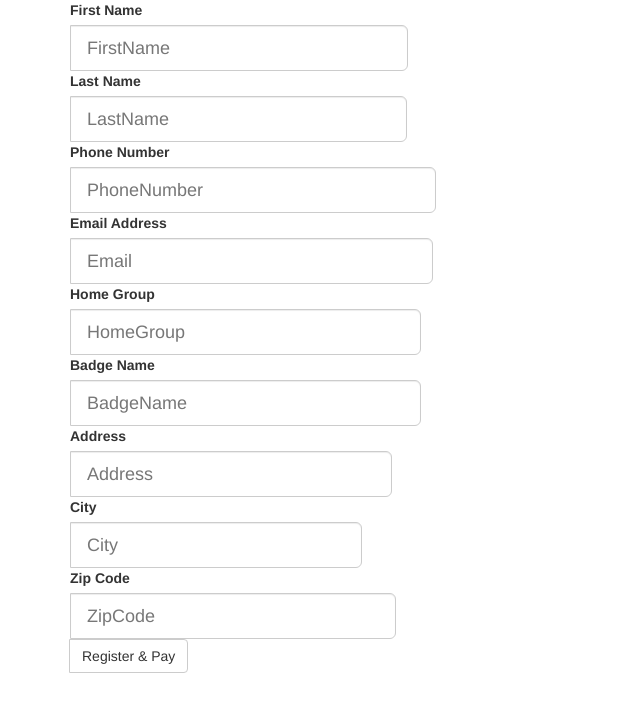
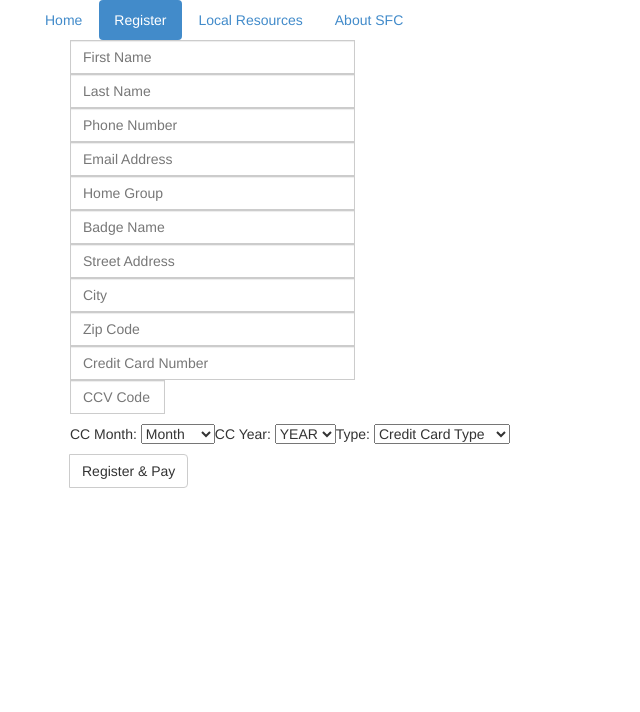
Before and after one commit to janarde/sfc, a Node project: template views/registration.jade in a window 1280 px wide. Shown: the top 712 px of the page, without its empty margins (0-640 px from the left). Run offline with Node 20 templates, Linux system fonts and the light colour scheme; the template is opened without the code that fills it, so the values that code supplies are empty; some libraries are stand-ins or nearby versions.

Commit message:
paypal integration checkin

```diff
--- a/app.js
+++ b/app.js
@@ -8,13 +8,20 @@ var express = require('express')
   , domain = require('domain')
   , serverDomain = domain.create()
   , user = require('./routes/user')
-  , http = require('http')
-  , path = require('path');
+  , https = require('https')
+  , path = require('path')
+  , crypto = require('crypto')
+  , fs = require("fs");
+
+var config     = {
+		  key: fs.readFileSync('./public/resources/privatekey.pem'),
+		 cert: fs.readFileSync('./public/resources/certificate.pem')
+		};
 
 var app = express();
 
 // all environments
-app.set('port', process.env.PORT || 3000);
+app.set('port', process.env.PORT || 443);
 app.set('views', __dirname + '/views');
 app.set('view engine', 'jade');
 app.use(express.favicon());
@@ -35,9 +42,10 @@ app.get('/about', routes.about);
 app.get('/registration', routes.registration);
 app.get('/resources', routes.resources);
 app.post('/register', routes.register);
+app.get('/confirm', routes.confirm);
 
 serverDomain.run(function () {
-	http.createServer(app).listen(app.get('port'), function(){
+	https.createServer(config, app).listen(app.get('port'), function(){
 		console.log('Express server listening on port ' + app.get('port'));
 	});
 });
--- a/package.json
+++ b/package.json
@@ -8,6 +8,7 @@
   "dependencies": {
     "express": "3.2.6",
     "jade": "*",
-    "mysql": "*"
+    "mysql": "*",
+    "paypal-rest-sdk": "*"
   }
 }
--- a/public/js/registrationController.js
+++ b/public/js/registrationController.js
@@ -39,6 +39,31 @@ function RegistrationController() {
 			return false;
 		} else if (payload.badgeName == '') {
 			message = "You must provide your badge name.";
+			$('#registration-error-alert').text(message);
+			$('#registration-error-alert').css('display','inline-block');
+			return false;
+		} else if (payload.cc == '') {
+			message = "You must provide your Credit Card number.";
+			$('#registration-error-alert').text(message);
+			$('#registration-error-alert').css('display','inline-block');
+			return false;
+		} else if (payload.ccv == '') {
+			message = "You must provide your ccv number - The last 3 digits on the back of your card.";
+			$('#registration-error-alert').text(message);
+			$('#registration-error-alert').css('display','inline-block');
+			return false;
+		} else if (payload.expireMonth == '00') {
+			message = "You must provide your Credit Card expiration month";
+			$('#registration-error-alert').text(message);
+			$('#registration-error-alert').css('display','inline-block');
+			return false;
+		} else if (payload.expireYear == '00') {
+			message = "You must provide your Credit Card expiration year";
+			$('#registration-error-alert').text(message);
+			$('#registration-error-alert').css('display','inline-block');
+			return false;
+		} else if (payload.ccType == '00') {
+			message = "You must provide your Credit Card Type";
 			$('#registration-error-alert').text(message);
 			$('#registration-error-alert').css('display','inline-block');
 			return false;
@@ -95,7 +120,12 @@ $(document).ready(function() {
 	            city: $('#city').val(),
 	            zip: $('#zip').val(),
 	            homeGroup: $('#home-group').val(),
-	            badgeName: $('#badge-name').val()
+	            badgeName: $('#badge-name').val(),
+	            cc: $('#cc').val(),
+	            ccv: $('#ccv').val(),
+	            expireMonth: $('#expire-month').val(),
+	            expireYear: $('#expire-year').val(),
+	            ccType: $('#cc-type').val()
 	    };
 
 		if (rc.validatePayload(payload)) {
--- a/views/registration.jade
+++ b/views/registration.jade
@@ -1,6 +1,16 @@
 extends layout
 block pane
   div.container-fluid
+    div#sfc-navbar.span9.row-fluid
+      ul.nav.nav-pills
+        li
+          a(href='/') Home
+        li.active
+          a(href='/registration') Register
+        li
+          a(href='/resources') Local Resources
+        li
+          a(href='/about') About SFC
     div#registration-error-alert.alert.alert-danger.alert-dismissible(role="alert" style="display:none")
       button#btn-registration-alert.close(type="button" data-dismiss="alert")
         span(aria-hidden="true") &times;
@@ -8,34 +18,97 @@ block pane
       strong Something has gone horribly wrong:
 
     div.rows.container
-      form.form-horizontal(role="form")
-        div#registration-box-first-name.input-group.input-group-lg
-          label(for="first-name") First Name
-          input#first-name.form-control(type="text" name="fname" placeholder="FirstName")
-        div#registration-box-last-name.input-group.input-group-lg
-          label(for="last-name") Last Name
-          input#last-name.form-control(type="text" name="lname" placeholder="LastName")
-        div#registration-box-phone-number.input-group.input-group-lg
-          label(for="phone-number") Phone Number
-          input#phone-number.form-control(type="tel" name="phone" placeholder="PhoneNumber")
-        div#registration-box-email-address.input-group.input-group-lg
-          label(for="email-address") Email Address
-          input#email-address.form-control(type="email" name="email" placeholder="Email")
-        div#registration-box-home-group.input-group.input-group-lg
-          label(for="home-group") Home Group
-          input#home-group.form-control(type="text" name="homegroup" placeholder="HomeGroup")
-        div#registration-box-badge-name.input-group.input-group-lg
-          label(for="badge-name") Badge Name
-          input#badge-name.form-control(type="text" name="badgename" placeholder="BadgeName")
-        div#registration-box-address.input-group.input-group-lg
-          label(for="address") Address
-          input#address.form-control(type="text" name="address" placeholder="Address")
-        div#registration-box-city.input-group.input-group-lg
-          label(for="city") City
-          input#city.form-control(type="text" name="city" placeholder="City")
-        div#registration-box-zip.input-group.input-group-lg
-          label(for="zio") Zip Code
-          input#zip.form-control(type="text" name="zip" placeholder="ZipCode")
+      form.form-horizontal
+        div.span4
+          div.row-fluid
+            div.span4
+            div.sim1
+                div#registration-box-first-name.input-group.col-lg-3
+                  input#first-name.form-control(type="text" name="fname" placeholder="First Name")
+            div.span4
+            div.sim1
+                div#registration-box-last-name.input-group.col-lg-3
+                  input#last-name.form-control(type="text" name="lname" placeholder="Last Name")
+            div.span4
+            div.sim1
+                div#registration-box-phone-number.input-group.col-lg-3
+                  input#phone-number.form-control(type="tel" name="phone" placeholder="Phone Number")
+            div.span4
+            div.sim1
+                div#registration-box-email-address.input-group.col-lg-3
+                  input#email-address.form-control(type="email" name="email" placeholder="Email Address")
+            div.span4
+            div.sim1
+                div#registration-box-home-group.input-group.col-lg-3
+                  input#home-group.form-control(type="text" name="homegroup" placeholder="Home Group")
+            div.span4
+            div.sim1
+                div#registration-box-badge-name.input-group.col-lg-3
+                  input#badge-name.form-control(type="text" name="fname" placeholder="Badge Name")
+            div.span4
+            div.sim1
+                div#registration-box-address.input-group.col-lg-3
+                  input#address.form-control(type="text" name="address" placeholder="Street Address")
+            div.span4
+            div.sim1
+                div#registration-box-city.input-group.col-lg-3
+                  input#city.form-control(type="text" name="city" placeholder="City")
+            div.span4
+            div.sim1
+                div#registration-box-zip.input-group.col-lg-3
+                  input#zip.form-control(type="text" name="zip" placeholder="Zip Code")
+            div.span4
+            div.sim1
+                div#registration-box-cc.input-group.col-lg-3
+                  input#cc.form-control(type="text" name="cc-number" placeholder="Credit Card Number")
+                div#registration-box-ccv.input-group.col-lg-1
+                  input#ccv.form-control(type="text" name="cc-csc" placeholder="CCV Code")
+            div.span4
+            div.sim1
+              table
+                tr
+                  td
+                    h5 CC Month:
+                      select#expire-month
+                        option(value="00") Month
+                        option(value="01") 01-JAN
+                        option(value="02") 02-FEB
+                        option(value="03") 03-MAR
+                        option(value="04") 04-APR
+                        option(value="05") 05-MAY
+                        option(value="06") 06-JUN
+                        option(value="07") 07-JUL
+                        option(value="08") 08-AUG
+                        option(value="09") 09-SEP
+                        option(value="10") 10-OCT
+                        option(value="11") 11-NOV
+                        option(value="12") 12-DEC
+                  td
+                    br
+                  td
+                    h5 CC Year:
+                      select#expire-year
+                        option(value="00") YEAR
+                        option(value="2014") 2014
+                        option(value="2015") 2015
+                        option(value="2016") 2016
+                        option(value="2017") 2017
+                        option(value="2018") 2018
+                        option(value="2019") 2019
+                        option(value="2020") 2020
+                  td
+                    br
+                  td
+                    h5 Type:
+                      select#cc-type
+                        option(value="00") Credit Card Type
+                        option(value="visa") Visa
+                        option(value="mastercard") MasterCard
+                        option(value="discover") Discover
+                        option(value="american express") American Express
+
 
       span.input-group-btn
+        //script(src="js/paypal-button.min.js?merchant=R3BNGFCJE8QN8" data-button="buynow" callback="http://localhost:3000/register" data-name="SFC Registration" data-amount="0.00" async)
+
         button#user-submit.btn.btn-default(type="button") Register & Pay
```
Also changed, not shown: routes/index.js (+67 -0 lines), views/about.jade (+10 -0 lines), views/payment.jade (+11 -3 lines), views/resources.jade (+15 -5 lines).
